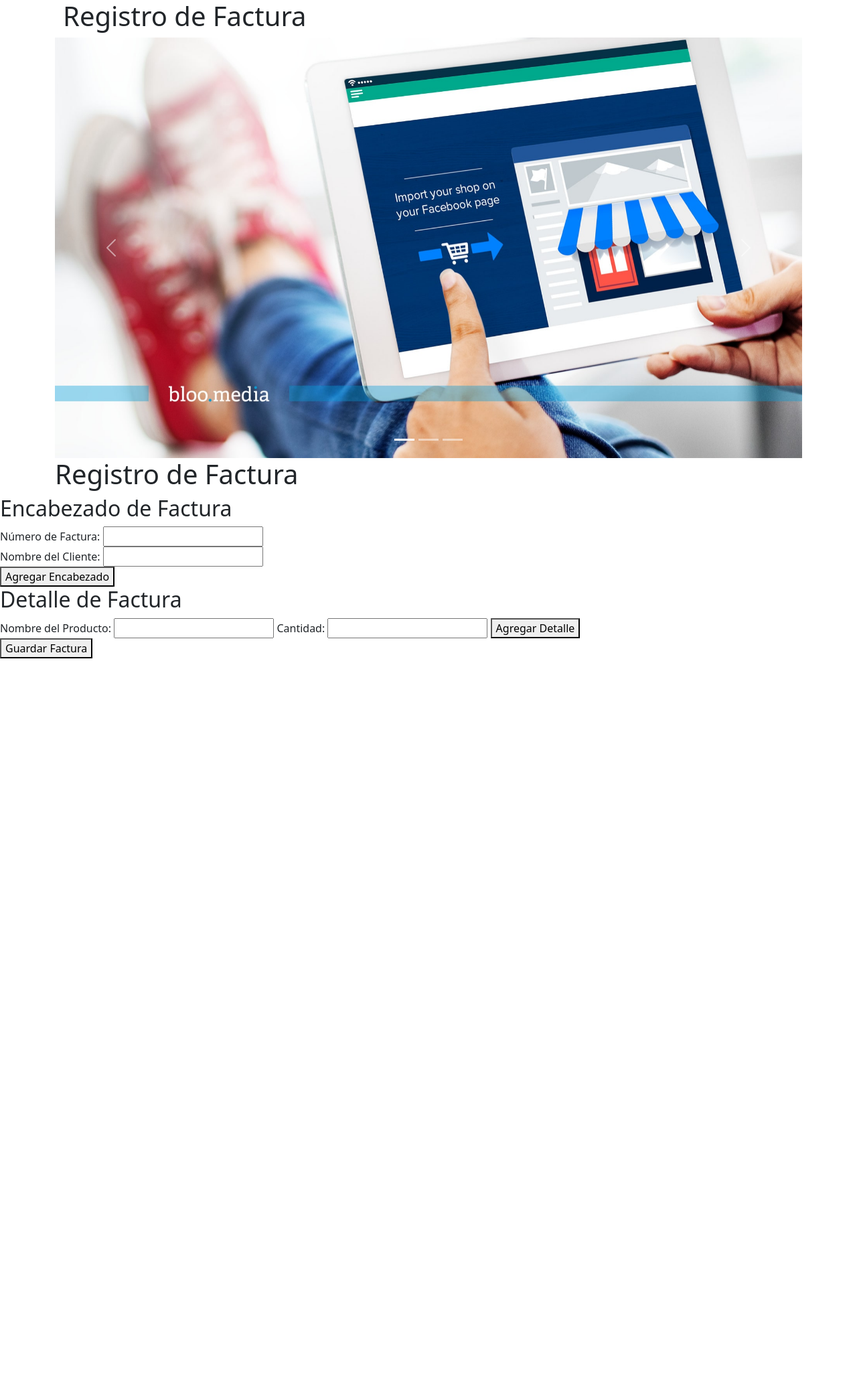
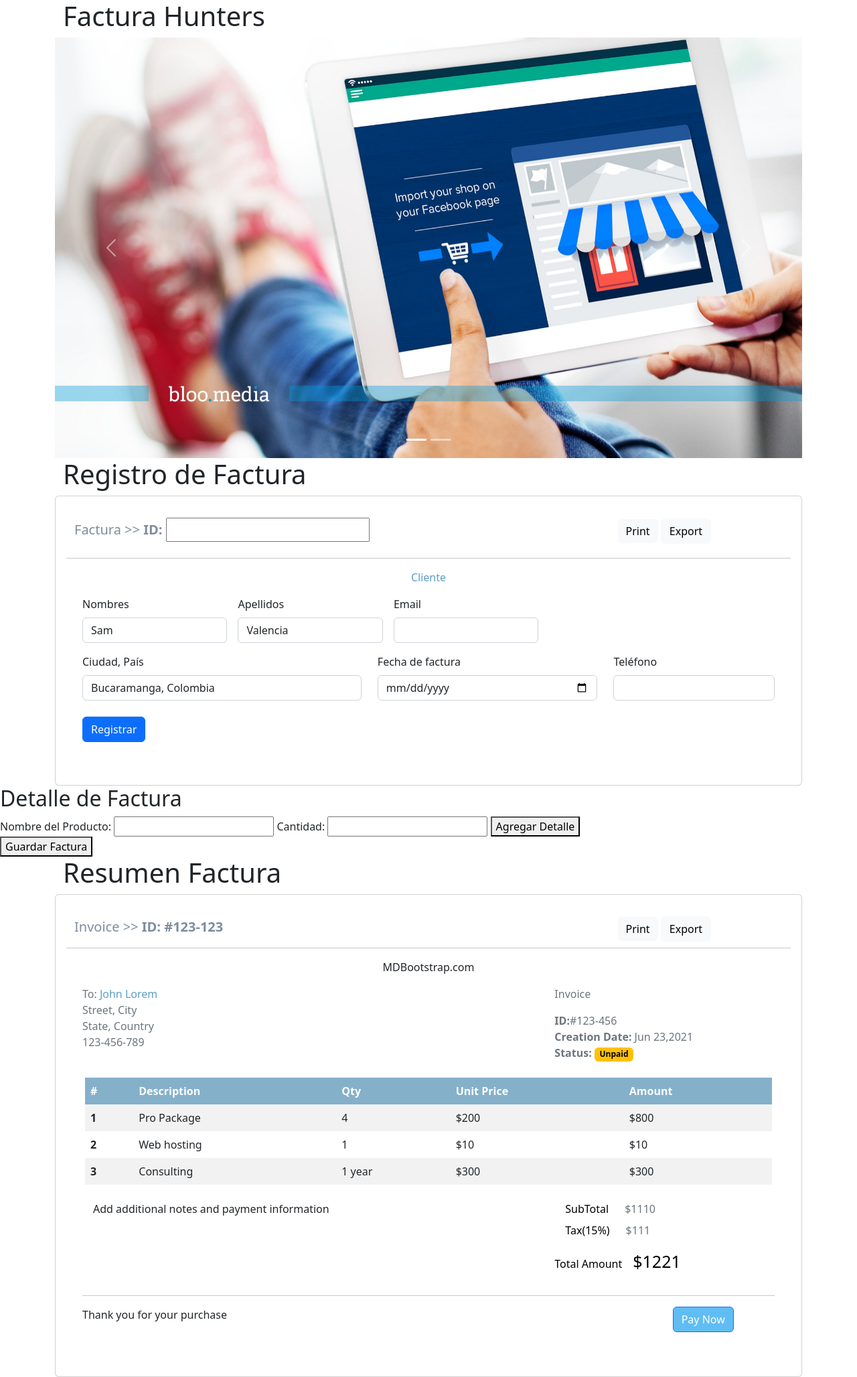
Before and after one commit to UnicornioR/Factura-PHP, a PHP site: page / in a window 1280 px wide. Shown: the whole page at 67% size. Before the commit the page ends 983 px from the top, so only its background shows below. Run offline with PHP 8.4, Linux system fonts and the light colour scheme.

Commit message:
Avance de formulario de factura

```diff
--- /dev/null
+++ b/Templates/factura.php
@@ -0,0 +1,112 @@
+<!DOCTYPE html>
+<html lang="en">
+<head>
+    <meta charset="UTF-8">
+    <meta http-equiv="X-UA-Compatible" content="IE=edge">
+    <meta name="viewport" content="width=device-width, initial-scale=1.0">
+    <script src="js/jquery-3.6.4.slim.js" defer></script>
+    <script src="js/bootstrap/bootstrap.min.js" defer></script>
+    <link rel="stylesheet" href="css/bootstrap/bootstrap.min.css">
+    <link rel="stylesheet" href="/css/style.css">
+    <link rel="preconnect" href="https://fonts.googleapis.com">
+    <link rel="preconnect" href="https://fonts.gstatic.com" crossorigin>
+    <link href="https://fonts.googleapis.com/css2?family=Poppins:wght@100;300;400;500;600;700;800;900&family=Roboto+Slab:wght@100;300;500;600;700;800;900&display=swap" rel="stylesheet">
+
+    <title>Document</title>
+</head>
+
+<body>
+    <div class="container" >
+      <h1>Registro de Factura </h1>
+    </div>
+
+    <main>
+        <div class="card">
+            <div class="card-body">
+                <div class="container mb-5 mt-3">
+                    <div class="row d-flex align-items-baseline">
+                        <div class="col-xl-9">
+                            <p style="color: #7e8d9f;font-size: 20px;">Factura >> <strong>ID:</strong>
+                            <input class="form-label" type="text" id="invoiceNumber" name="invoiceNumber"></p>
+                        </div>
+                        <div class="col-xl-3 float-end">
+                            <a class="btn btn-light text-capitalize border-0" data-mdb-ripple-color="dark"><i
+                                class="fas fa-print text-primary"></i> Print</a>
+                            <a class="btn btn-light text-capitalize" data-mdb-ripple-color="dark"><i
+                                class="far fa-file-pdf text-danger"></i> Export</a>
+                        </div>
+                        <hr>
+                    </div>
+
+                    <div class="container">
+                        <div class="col-md-12">
+                        <div class="text-center">
+                            <i class="fab fa-mdb fa-4x ms-0" style="color:#5d9fc5 ;"></i>
+                            <p class="pt-0"><span style="color:#5d9fc5 ;">Cliente</span></p>
+                        </div>
+
+                        </div>
+
+
+                        <div class="row">
+                        <div class="col-xl-8">
+                            <ul class="list-unstyled">
+                                <form class="row g-3 needs-validation" novalidate>
+                                    <div class="col-md-4">
+                                        <label for="customerName" class="form-label" >Nombres</label>
+                                        <input type="text" class="form-control" id="customerName" name="customerName" value="Sam" required>
+                                        <div class="valid-feedback">
+                                        Looks good!
+                                        </div>
+                                    </div>
+                                    <div class="col-md-4">
+                                        <label for="customerSurname" class="form-label">Apellidos</label>
+                                        <input type="text" class="form-control" id="customerSurname" name="customerSurname" value="Valencia" required>
+                                        <div class="valid-feedback">
+                                        Looks good!
+                                        </div>
+                                    </div>
+                                    <div class="col-md-4">
+                                        <label for="email" class="form-label">Email</label>
+                                        <input type="text" class="form-control" id="email" name="email" aria-describedby="inputGroupPrepend" required>
+                                        <div class="invalid-feedback">
+                                            Por favor elige un email válido.
+                                        </div>
+                                        </div>
+                                    </div>
+                                    <div class="col-md-5">
+                                        <label for="ciudad" class="form-label">Ciudad, País</label>
+                                        <input type="text" class="form-control" id="ciudad" name="ciudad" value="Bucaramanga, Colombia" required>
+                                        <div class="invalid-feedback">
+                                        Por favor provee una ciudad válida.
+                                        </div>
+                                    </div>
+                                    <div class="col-md-4">
+                                        <label for="fecha" class="form-label">Fecha de factura</label>
+                                        <input type="date" class="form-control" id="fecha" name="fecha" required>
+                                        <div class="invalid-feedback">
+                                        Por favor seleccionar una fecha válida.
+                                        </div>
+                                    </div>
+                                    <div class="col-md-3">
+                                        <label for="celular" class="form-label">Teléfono</label>
+                                        <input type="text" class="form-control" id="celular" name="celular" required>
+                                        <div class="invalid-feedback">
+                                        Por favor provee un número válido.
+                                        </div>
+                                    </div>
+                                    <div class="col-12 mt-4">
+                                        <button class="btn btn-primary" type="addHeader">Registrar</button>
+                                    </div>
+                                </form>
+                        </div>
+                        </div>
+
+                    </div>
+                </div>
+            </div>
+        </div>
+
+    </main>
+</body>
+</html>
--- /dev/null
+++ b/Templates/header.php
@@ -0,0 +1,49 @@
+
+<!DOCTYPE html>
+<html lang="en">
+<head>
+    <meta charset="UTF-8">
+    <meta http-equiv="X-UA-Compatible" content="IE=edge">
+    <meta name="viewport" content="width=device-width, initial-scale=1.0">
+    <script src="js/jquery-3.6.4.slim.js" defer></script>
+    <script src="js/bootstrap/bootstrap.min.js" defer></script>
+    <link rel="stylesheet" href="css/bootstrap/bootstrap.min.css">
+    <link rel="stylesheet" href="/css/style.css">
+    <link rel="preconnect" href="https://fonts.googleapis.com">
+    <link rel="preconnect" href="https://fonts.gstatic.com" crossorigin>
+    <link href="https://fonts.googleapis.com/css2?family=Poppins:wght@100;300;400;500;600;700;800;900&family=Roboto+Slab:wght@100;300;500;600;700;800;900&display=swap" rel="stylesheet">
+
+    <title>Document</title>
+</head>
+
+<body>
+    <div class="container" >
+      <h1>Factura Hunters</h1>
+    </div>
+
+    <main>
+        <div id="carouselExampleIndicators" class="carousel slide" data-bs-ride="true">
+        <div class="carousel-indicators">
+            <button type="button" data-bs-target="#carouselExampleIndicators" data-bs-slide-to="0" class="active" aria-current="true" aria-label="Slide 1"></button>
+            <button type="button" data-bs-target="#carouselExampleIndicators" data-bs-slide-to="1" aria-label="Slide 2"></button>
+        </div>
+        <div class="carousel-inner">
+            <div class="carousel-item active">
+            <img src="/img/img1.jpg" class="d-block w-100" alt="...">
+            </div>
+            <div class="carousel-item">
+            <img src="/img/img3.jpg" class="d-block w-100" alt="...">
+            </div>
+        </div>
+        <button class="carousel-control-prev" type="button" data-bs-target="#carouselExampleIndicators" data-bs-slide="prev">
+            <span class="carousel-control-prev-icon" aria-hidden="true"></span>
+            <span class="visually-hidden">Previous</span>
+        </button>
+        <button class="carousel-control-next" type="button" data-bs-target="#carouselExampleIndicators" data-bs-slide="next">
+            <span class="carousel-control-next-icon" aria-hidden="true"></span>
+            <span class="visually-hidden">Next</span>
+        </button>
+        </div>
+    </main>
+</body>
+</html>
--- /dev/null
+++ b/Templates/resumenfactura.php
@@ -0,0 +1,143 @@
+
+<!DOCTYPE html>
+<html lang="en">
+<head>
+    <meta charset="UTF-8">
+    <meta http-equiv="X-UA-Compatible" content="IE=edge">
+    <meta name="viewport" content="width=device-width, initial-scale=1.0">
+    <script src="js/jquery-3.6.4.slim.js" defer></script>
+    <script src="js/bootstrap/bootstrap.min.js" defer></script>
+    <link rel="stylesheet" href="css/bootstrap/bootstrap.min.css">
+    <link rel="stylesheet" href="/css/style.css">
+    <link rel="preconnect" href="https://fonts.googleapis.com">
+    <link rel="preconnect" href="https://fonts.gstatic.com" crossorigin>
+    <link href="https://fonts.googleapis.com/css2?family=Poppins:wght@100;300;400;500;600;700;800;900&family=Roboto+Slab:wght@100;300;500;600;700;800;900&display=swap" rel="stylesheet">
+
+    <title>Document</title>
+</head>
+
+<body>
+    <div class="container" >
+      <h1>Resumen Factura </h1>
+    </div>
+
+    <main>
+        <div class="card">
+            <div class="card-body">
+                <div class="container mb-5 mt-3">
+                <div class="row d-flex align-items-baseline">
+                    <div class="col-xl-9">
+                    <p style="color: #7e8d9f;font-size: 20px;">Invoice >> <strong>ID: #123-123</strong></p>
+                    </div>
+                    <div class="col-xl-3 float-end">
+                    <a class="btn btn-light text-capitalize border-0" data-mdb-ripple-color="dark"><i
+                        class="fas fa-print text-primary"></i> Print</a>
+                    <a class="btn btn-light text-capitalize" data-mdb-ripple-color="dark"><i
+                        class="far fa-file-pdf text-danger"></i> Export</a>
+                    </div>
+                    <hr>
+                </div>
+
+                <div class="container">
+                    <div class="col-md-12">
+                    <div class="text-center">
+                        <i class="fab fa-mdb fa-4x ms-0" style="color:#5d9fc5 ;"></i>
+                        <p class="pt-0">MDBootstrap.com</p>
+                    </div>
+
+                    </div>
+
+
+                    <div class="row">
+                    <div class="col-xl-8">
+                        <ul class="list-unstyled">
+                        <li class="text-muted">To: <span style="color:#5d9fc5 ;">John Lorem</span></li>
+                        <li class="text-muted">Street, City</li>
+                        <li class="text-muted">State, Country</li>
+                        <li class="text-muted"><i class="fas fa-phone"></i> 123-456-789</li>
+                        </ul>
+                    </div>
+                    <div class="col-xl-4">
+                        <p class="text-muted">Invoice</p>
+                        <ul class="list-unstyled">
+                        <li class="text-muted"><i class="fas fa-circle" style="color:#84B0CA ;"></i> <span
+                            class="fw-bold">ID:</span>#123-456</li>
+                        <li class="text-muted"><i class="fas fa-circle" style="color:#84B0CA ;"></i> <span
+                            class="fw-bold">Creation Date: </span>Jun 23,2021</li>
+                        <li class="text-muted"><i class="fas fa-circle" style="color:#84B0CA ;"></i> <span
+                            class="me-1 fw-bold">Status:</span><span class="badge bg-warning text-black fw-bold">
+                            Unpaid</span></li>
+                        </ul>
+                    </div>
+                    </div>
+
+                    <div class="row my-2 mx-1 justify-content-center">
+                    <table class="table table-striped table-borderless">
+                        <thead style="background-color:#84B0CA ;" class="text-white">
+                        <tr>
+                            <th scope="col">#</th>
+                            <th scope="col">Description</th>
+                            <th scope="col">Qty</th>
+                            <th scope="col">Unit Price</th>
+                            <th scope="col">Amount</th>
+                        </tr>
+                        </thead>
+                        <tbody>
+                        <tr>
+                            <th scope="row">1</th>
+                            <td>Pro Package</td>
+                            <td>4</td>
+                            <td>$200</td>
+                            <td>$800</td>
+                        </tr>
+                        <tr>
+                            <th scope="row">2</th>
+                            <td>Web hosting</td>
+                            <td>1</td>
+                            <td>$10</td>
+                            <td>$10</td>
+                        </tr>
+                        <tr>
+                            <th scope="row">3</th>
+                            <td>Consulting</td>
+                            <td>1 year</td>
+                            <td>$300</td>
+                            <td>$300</td>
+                        </tr>
+                        </tbody>
+
+                    </table>
+                    </div>
+                    <div class="row">
+                    <div class="col-xl-8">
+                        <p class="ms-3">Add additional notes and payment information</p>
+
+                    </div>
+                    <div class="col-xl-3">
+                        <ul class="list-unstyled">
+                        <li class="text-muted ms-3"><span class="text-black me-4">SubTotal</span>$1110</li>
+                        <li class="text-muted ms-3 mt-2"><span class="text-black me-4">Tax(15%)</span>$111</li>
+                        </ul>
+                        <p class="text-black float-start"><span class="text-black me-3"> Total Amount</span><span
+                            style="font-size: 25px;">$1221</span></p>
+                    </div>
+                    </div>
+                    <hr>
+                    <div class="row">
+                    <div class="col-xl-10">
+                        <p>Thank you for your purchase</p>
+                    </div>
+                    <div class="col-xl-2">
+                        <button type="button" class="btn btn-primary text-capitalize"
+                        style="background-color:#60bdf3 ;">Pay Now</button>
+                    </div>
+                    </div>
+
+                </div>
+                </div>
+            </div>
+        </div>
+
+    </main>
+</body>
+</html>
--- a/index.php
+++ b/index.php
@@ -12,7 +12,7 @@
     <link rel="preconnect" href="https://fonts.gstatic.com" crossorigin>
     <link href="https://fonts.googleapis.com/css2?family=Poppins:wght@100;300;400;500;600;700;800;900&family=Roboto+Slab:wght@100;300;500;600;700;800;900&display=swap" rel="stylesheet">
 
-    <title>Registro de Factura</title>
+    <title>Factura Hunters</title>
     <script src="js/procesarfactura.js" defer></script>
 </head>
 
@@ -21,27 +21,26 @@
   <body>
     <header>
       <div class="container">
-        <?php include('scripts/header.php'); ?>
+        <?php include('Templates/header.php'); ?>
+      </div>
+    </header>
+
+      <div class="container">
+        <?php include('Templates/factura.php'); ?>
       </div>
 
-    </header>
-    <div class="container">
-      <h1>Registro de Factura</h1>
-    </div>
-
-    <h2>Encabezado de Factura</h2>
-    <form id="headerForm">
+    <!-- <form id="headerForm">
       <label for="invoiceNumber">Número de Factura:</label>
       <input type="text" id="invoiceNumber" name="invoiceNumber"><br>
 
       <label for="customerName">Nombre del Cliente:</label>
       <input type="text" id="customerName" name="customerName"><br>
 
-      <!-- Otros campos del encabezado de factura -->
+       Otros campos del encabezado de factura
 
       <button type="button" id="addHeader">Agregar Encabezado</button>
     </form>
-
+ -->
     <h2>Detalle de Factura</h2>
     <form id="detailForm">
       <label for="productName">Nombre del Producto:</label>
@@ -58,5 +57,11 @@
     <button type="button" onclick="submitForm()">Guardar Factura</button>
 
     <div id="result"></div>
+
+    <div class="container">
+        <?php include('Templates/resumenfactura.php'); ?>
+      </div>
+
+
   </body>
 </html>
--- a/scripts/save_invoice.php
+++ b/scripts/save_invoice.php
@@ -7,6 +7,12 @@
   foreach ($headers as $header) {
     $invoiceNumber = $header['invoiceNumber'];
     $customerName = $header['customerName'];
+    $customerSurname = $header['customerSurname'];
+    $email = $header['email'];
+    $ciudad = $header['ciudad'];
+    $fecha = $header['fecha'];
+    $celular = $header['celular'];
+
 
     // Realiza las operaciones con los datos del encabezado de factura
     // (por ejemplo, guardar en la base de datos)
```
Also changed, not shown: js/factura.js (added, +19 -0 lines), js/resumenfactura.js (added).
